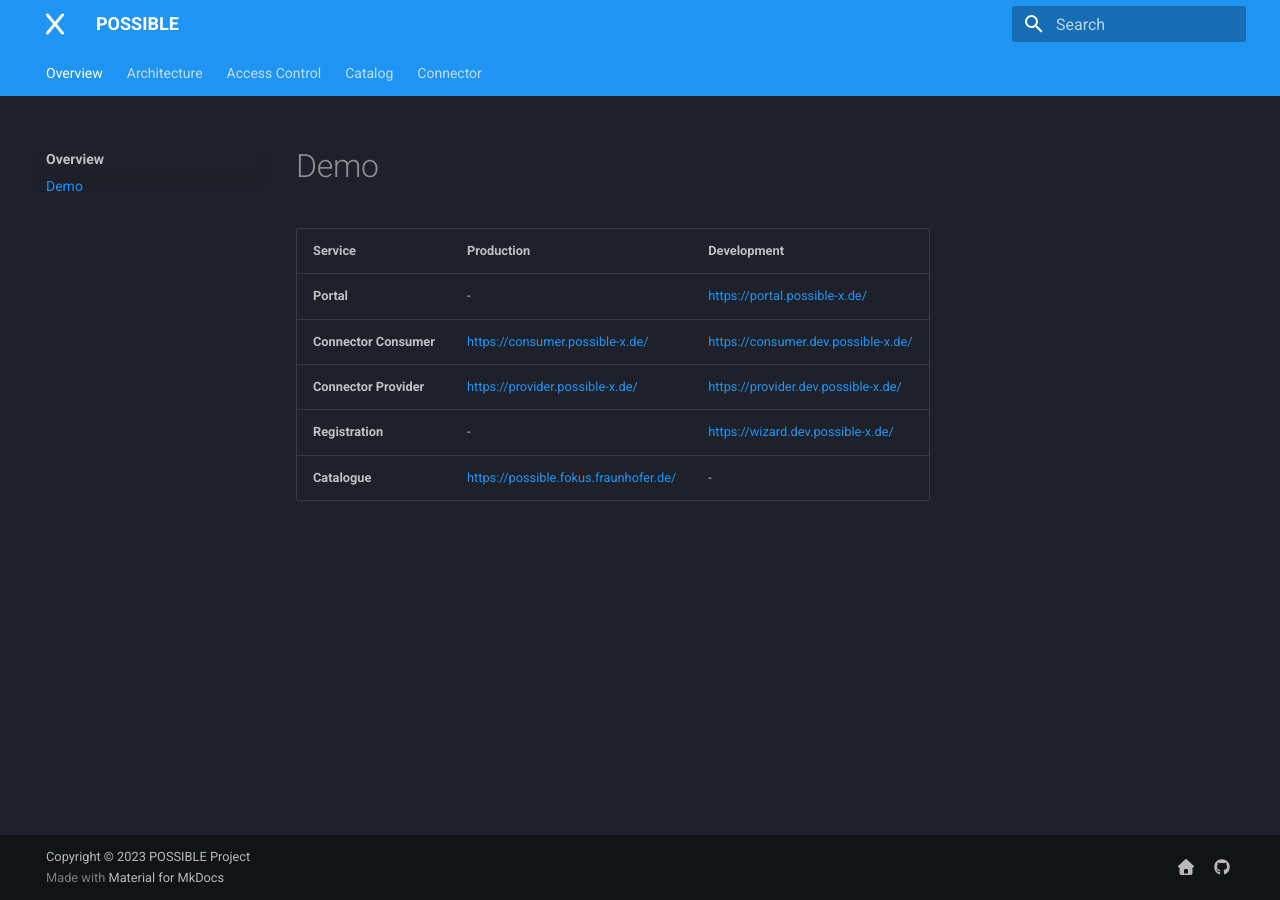
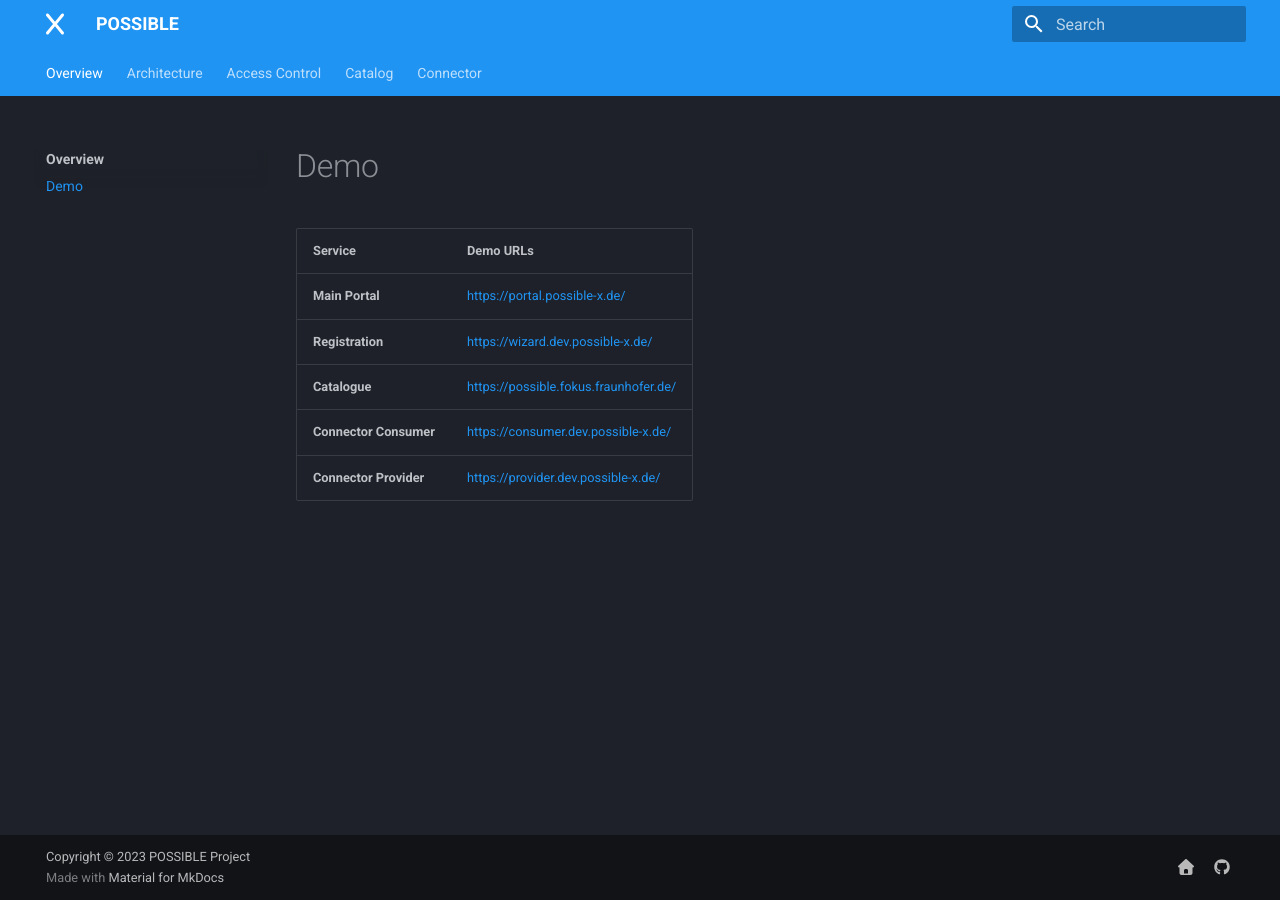
Before and after one commit to POSSIBLE-X/documentation, an MkDocs documentation site: the page built from docs/demo.md, in a window 1280 px wide. Built offline with MkDocs 1.6.1 and Material for MkDocs 9.7.7, drawn with Linux system fonts in a browser that asks for light colours.

Commit message:
Update demo.md
clean up env and use only Demo column for now

```diff
--- a/docs/demo.md
+++ b/docs/demo.md
@@ -1,9 +1,9 @@
 # Demo
 
-| Service     | Production    | Development |
-| ----------- | ------------- | ----------- |
-| **Portal**                    | - | [https://portal.possible-x.de/](https://portal.possible-x.de/) |
-| **Connector Consumer**        | [https://consumer.possible-x.de/](https://consumer.possible-x.de/) | [https://consumer.dev.possible-x.de/](https://consumer.dev.possible-x.de/) |
-| **Connector Provider**        | [https://provider.possible-x.de/](https://provider.possible-x.de/) | [https://provider.dev.possible-x.de/](https://provider.dev.possible-x.de/) |
-| **Registration**              | - |[https://wizard.dev.possible-x.de/](https://wizard.dev.possible-x.de/)|
-| **Catalogue**                 | [https://possible.fokus.fraunhofer.de/](https://possible.fokus.fraunhofer.de)|  - |
+| Service     | Demo URLs |
+| ----------- | ----------- |
+| **Main Portal**               | [https://portal.possible-x.de/](https://portal.possible-x.de/) |
+| **Registration**              | [https://wizard.dev.possible-x.de/](https://wizard.dev.possible-x.de/)|
+| **Catalogue**                 | [https://possible.fokus.fraunhofer.de/](https://possible.fokus.fraunhofer.de)|
+| **Connector Consumer**        | [https://consumer.dev.possible-x.de/](https://consumer.dev.possible-x.de/) |
+| **Connector Provider**        | [https://provider.dev.possible-x.de/](https://provider.dev.possible-x.de/) |
```
